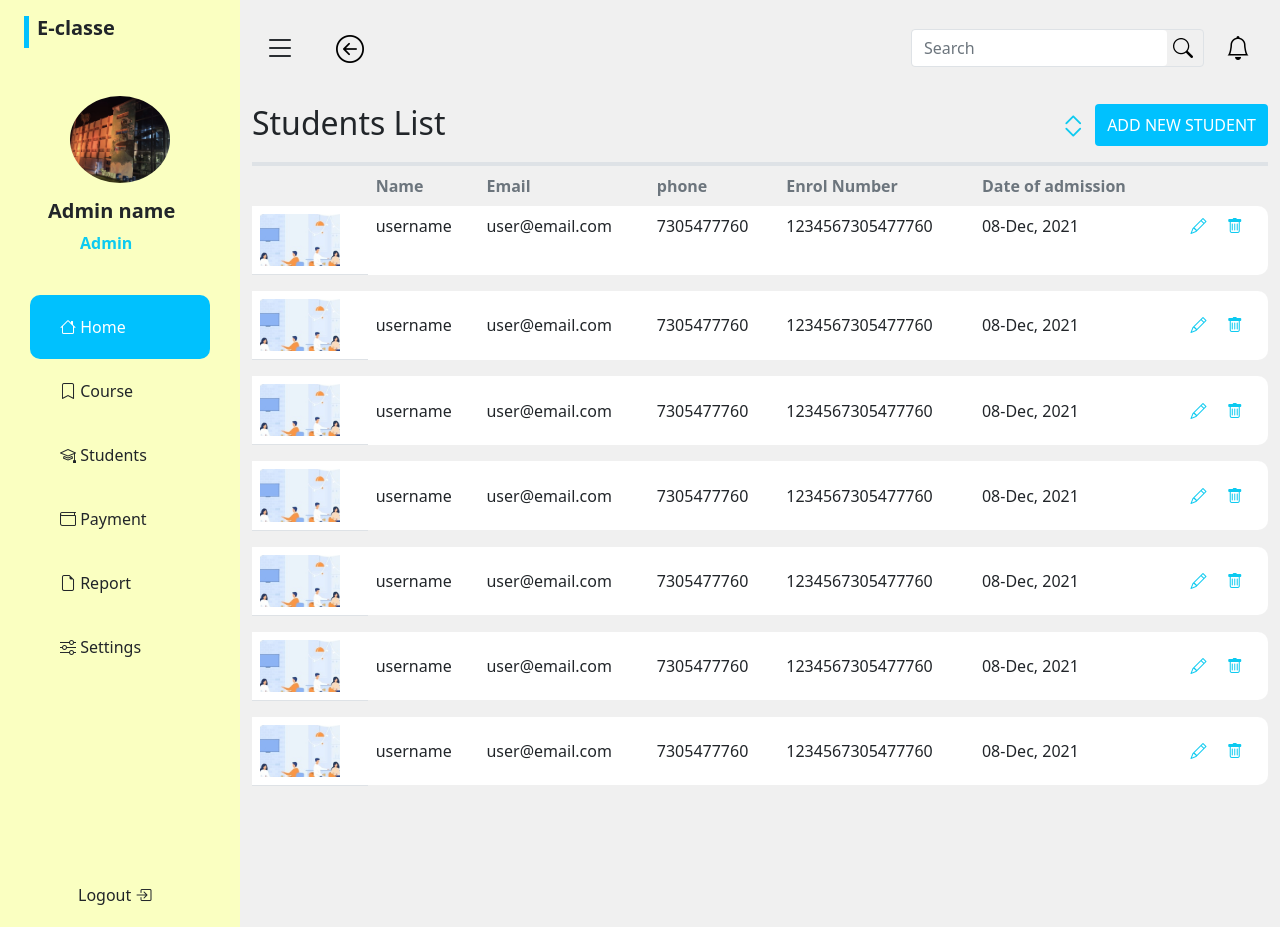
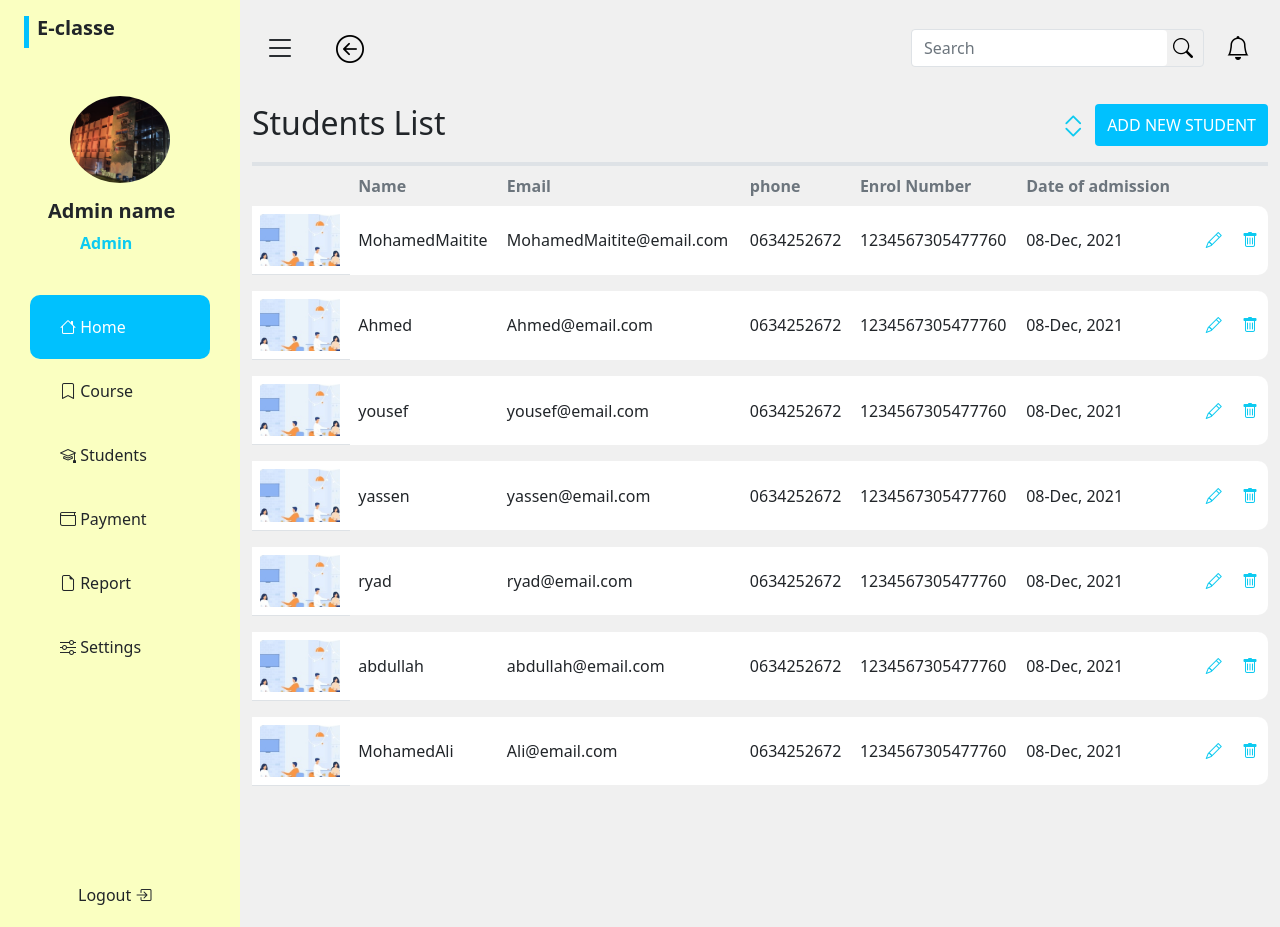
Before and after one commit to MaititeMohamed/E-Classe, a PHP site: page /Student.php in a window 1280 px wide. Run offline with PHP 8.4, Linux system fonts and the light colour scheme; some libraries are stand-ins or nearby versions.

Commit message:
Add rows table student using associative array and foreach loop

```diff
--- a/Student.php
+++ b/Student.php
@@ -1,3 +1,64 @@
+
+<?php
+$Student=array(
+    array(
+
+   'Name'=>"MohamedMaitite",
+   'Email'=>"MohamedMaitite@email.com",
+   	'phone'=>"0634252672",
+    'Enrol Number'=>"1234567305477760",
+	'Date of admission'=>"08-Dec, 2021",
+    ),
+    array(
+        'Name'=>"Ahmed",
+        'Email'=>"Ahmed@email.com",
+            'phone'=>"0634252672",
+         'Enrol Number'=>"1234567305477760",
+         'Date of admission'=>"08-Dec, 2021",
+    ),
+    array(
+
+        'Name'=>"yousef",
+        'Email'=>"yousef@email.com",
+            'phone'=>"0634252672",
+         'Enrol Number'=>"1234567305477760",
+         'Date of admission'=>"08-Dec, 2021",
+         ),
+         array(
+             'Name'=>"yassen",
+             'Email'=>"yassen@email.com",
+                 'phone'=>"0634252672",
+              'Enrol Number'=>"1234567305477760",
+              'Date of admission'=>"08-Dec, 2021",
+         ),
+         array(
+
+            'Name'=>"ryad",
+            'Email'=>"ryad@email.com",
+                'phone'=>"0634252672",
+             'Enrol Number'=>"1234567305477760",
+             'Date of admission'=>"08-Dec, 2021",
+             ),
+             array(
+                 'Name'=>"abdullah",
+                 'Email'=>"abdullah@email.com",
+                     'phone'=>"0634252672",
+                  'Enrol Number'=>"1234567305477760",
+                  'Date of admission'=>"08-Dec, 2021",
+             ),
+             array(
+
+                'Name'=>"MohamedAli",
+                'Email'=>"Ali@email.com",
+                    'phone'=>"0634252672",
+                 'Enrol Number'=>"1234567305477760",
+                 'Date of admission'=>"08-Dec, 2021",
+                 ),
+
+        );
+
+?>
+
 <!DOCTYPE html>
 <html lang="en">
 
@@ -73,126 +134,25 @@
                     </thead>
                     <tbody class="border-top-0 ">
 
-                        <tr class=" bg-white " >
-                            <th scope="row" >
-                                <img src="img/pu.jpg" alt="people" width="80">
-                            </th>
-                            <td >username</td>
-                            <td >user@email.com</td>
-                            <td >7305477760</td>
-                            <td >1234567305477760 </td>
-                            <td >08-Dec, 2021</td>
-                         <td >
 
-                                <a href="#" ><i class="bi bi-pencil  text-info mx-3"></i></a>
-                                <a href="#" ><i class="bi bi-trash text-info "></i></a>
-
-                            </td>
+                          <?php foreach($Student as $v) :?>
+                                <tr  class=" bg-white ">
+                                    <th scope="row" > <img src="img/pu.jpg" alt="people" width="80">  </th>
+                                    <td class="align-middle"><?php echo $v['Name'];?></td>
+                                    <td class="align-middle"><?php echo $v['Email'];?></td>
+                                    <td class="align-middle"><?php echo $v['phone'];?></td>
+                                    <td class="align-middle"><?php echo $v['Enrol Number'];?></td>
+                                    <td class="align-middle"><?php echo $v['Date of admission'];?></td>
+                                    <td class="align-middle" >  <a href="#" ><i class="bi bi-pencil  text-info mx-3"></i></a> <a href="#" ><i class="bi bi-trash text-info "></i></a></td>
 
                                 </tr>
                                 <tr id="spacing-row">
                                 <td></td>
                                 </tr>
+                            <?php endforeach ; ?>
 
-                        <tr class=" bg-white">
-                            <th scope="row">
-                                <img src="img/pu.jpg" alt="people" width="80">
-                            </th>
-                            <td class="align-middle">username</td>
-                            <td class="align-middle">user@email.com</td>
-                            <td class="align-middle">7305477760</td>
-                            <td class="align-middle">1234567305477760 </td>
-                            <td class="align-middle">08-Dec, 2021</td>
-                            <td class="align-middle">
-                                <a href="#"  ><i class="bi bi-pencil  text-info mx-3 vl"></i></a>
-                                <a href="#"  ><i class="bi bi-trash text-info "></i></a>
-                            </td>
-                        </tr>
-                        <tr id="spacing-row">
-                            <td></td>
-                        </tr>
-                        <tr class=" bg-white">
-                            <th scope="row">
-                                <img src="img/pu.jpg" alt="people" width="80">
-                            </th>
-                            <td class="align-middle">username</td>
-                            <td class="align-middle">user@email.com</td>
-                            <td class="align-middle">7305477760</td>
-                            <td class="align-middle">1234567305477760 </td>
-                            <td class="align-middle">08-Dec, 2021</td>
-                            <td class="align-middle">
-                                <a href="#"  ><i class="bi bi-pencil  text-info mx-3 vl"></i></a>
-                                <a href="#"  ><i class="bi bi-trash text-info "></i></a>
-                            </td>
-                        </tr>
-                          <tr id="spacing-row">
-                            <td></td>
-                        </tr>
-                        <tr class=" bg-white">
-                            <th scope="row">
-                                <img src="img/pu.jpg" alt="people" width="80">
-                            </th>
-                            <td class="align-middle">username</td>
-                            <td class="align-middle">user@email.com</td>
-                            <td class="align-middle">7305477760</td>
-                            <td class="align-middle">1234567305477760 </td>
-                            <td class="align-middle">08-Dec, 2021</td>
-                            <td class="align-middle">
-                                <a href="#"  ><i class="bi bi-pencil  text-info mx-3 vl"></i></a>
-                                <a href="#"  ><i class="bi bi-trash text-info "></i></a>
-                            </td>
-                            <tr id="spacing-row">
-                                <td></td>
-                            </tr>
-                        </tr>
-                        <tr class=" bg-white">
-                            <th scope="row">
-                                <img src="img/pu.jpg" alt="people" width="80">
-                            </th>
-                            <td class="align-middle">username</td>
-                            <td class="align-middle">user@email.com</td>
-                            <td class="align-middle">7305477760</td>
-                            <td class="align-middle">1234567305477760 </td>
-                            <td class="align-middle">08-Dec, 2021</td>
-                            <td class="align-middle">
-                                <a href="#"  ><i class="bi bi-pencil  text-info mx-3 vl"></i></a>
-                                <a href="#"  ><i class="bi bi-trash text-info "></i></a>
-                            </td>
-                        </tr>
-                        <tr id="spacing-row">
-                            <td></td>
-                        </tr>
-                        <tr class=" bg-white">
-                            <th scope="row">
-                                <img src="img/pu.jpg" alt="people" width="80">
-                            </th>
-                            <td class="align-middle">username</td>
-                            <td class="align-middle">user@email.com</td>
-                            <td class="align-middle">7305477760</td>
-                            <td class="align-middle">1234567305477760 </td>
-                            <td class="align-middle">08-Dec, 2021</td>
-                            <td class="align-middle">
-                                <a href="#"  ><i class="bi bi-pencil  text-info mx-3 vl"></i></a>
-                                <a href="#"  ><i class="bi bi-trash text-info "></i></a>
-                            </td>
-                        </tr>
-                        <tr id="spacing-row">
-                            <td></td>
-                        </tr>
-                        <tr class=" bg-white">
-                            <th scope="row">
-                                <img src="img/pu.jpg" alt="people" width="80">
-                            </th>
-                            <td class="align-middle">username</td>
-                            <td class="align-middle">user@email.com</td>
-                            <td class="align-middle">7305477760</td>
-                            <td class="align-middle">1234567305477760 </td>
-                            <td class="align-middle">08-Dec, 2021</td>
-                            <td class="align-middle">
-                                <a href="#"  ><i class="bi bi-pencil  text-info mx-3 vl"></i></a>
-                                <a href="#"  ><i class="bi bi-trash text-info "></i></a>
-                            </td>
-                        </tr>
+
+
                     </tbody>
                 </table>
 
```
Lines whose indentation alone changed are shown as unchanged.
